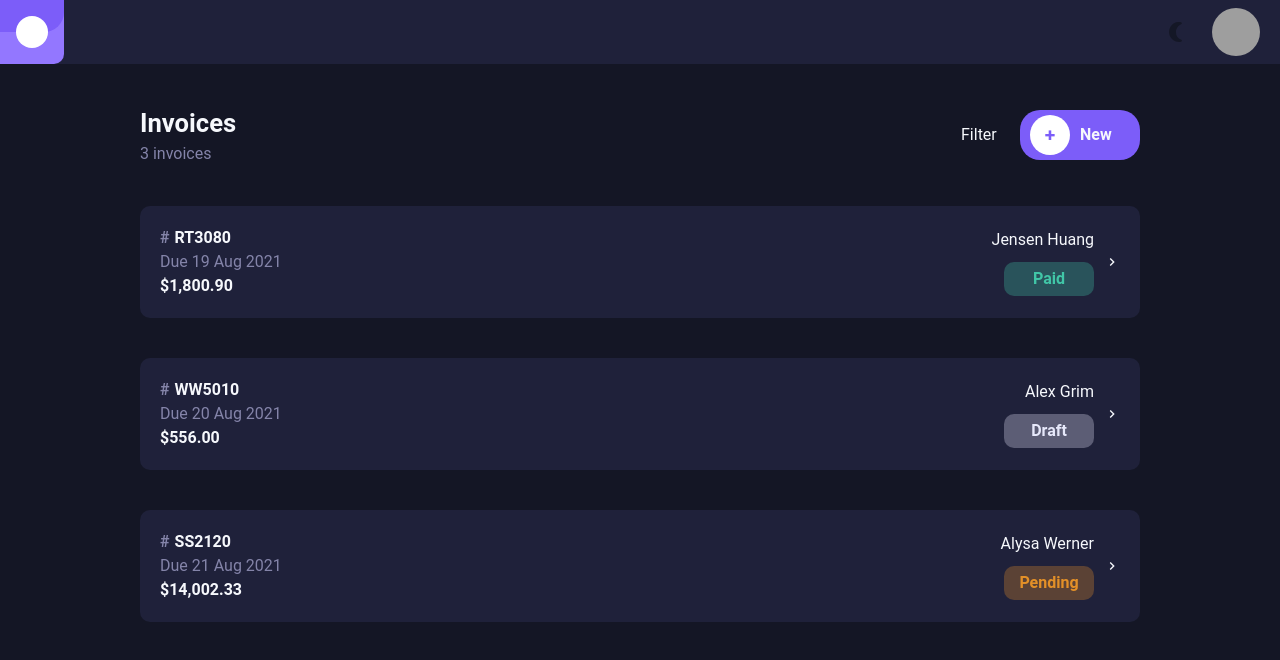
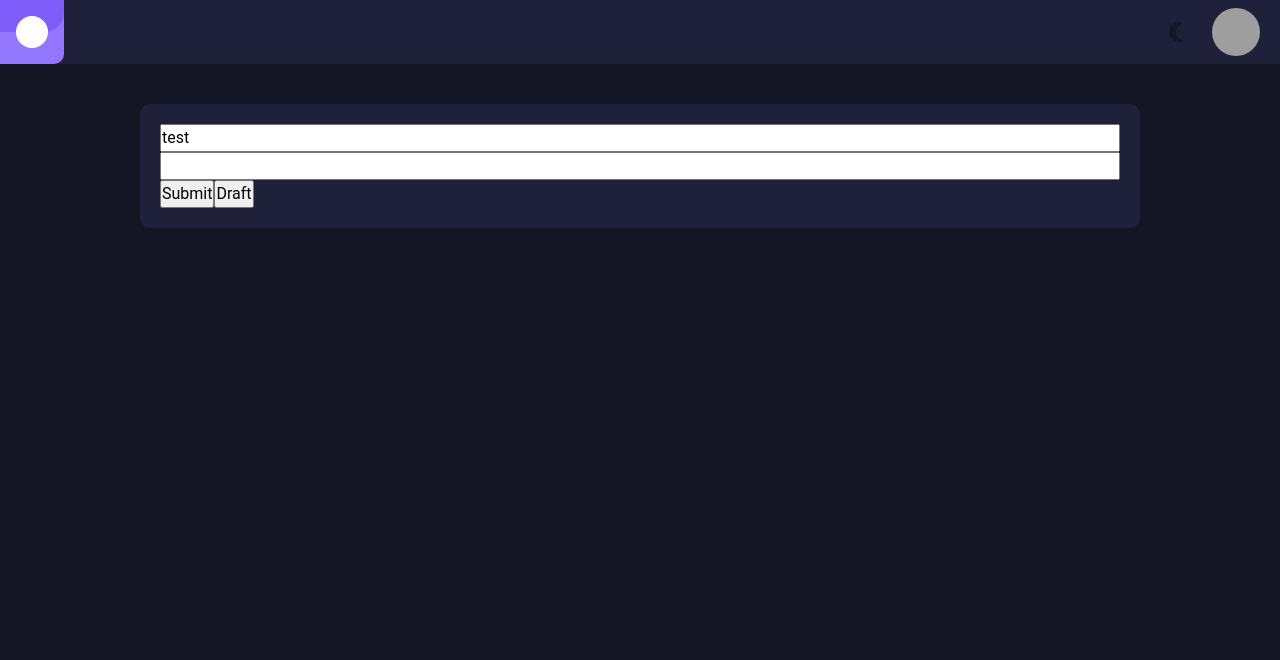
Before and after one commit to xFreshu/my-invoices, a React (Create React App) app: page /add-invoice in a window 1280 px wide. Shown: the top 660 px of the page. Built offline with nearby package versions, Linux system fonts and the light colour scheme; grey boxes are pictures that could not be loaded.

Commit message:
Create basic add invoice form

```diff
--- a/package.json
+++ b/package.json
@@ -8,6 +8,7 @@
     "@testing-library/user-event": "^13.5.0",
     "react": "^17.0.2",
     "react-dom": "^17.0.2",
+    "react-hook-form": "^7.28.0",
     "react-icons": "^4.3.1",
     "react-router-dom": "^6.2.2",
     "react-scripts": "5.0.0",
--- a/src/components/molecules/FilterSection/FilterSection.jsx
+++ b/src/components/molecules/FilterSection/FilterSection.jsx
@@ -1,8 +1,10 @@
 import React from 'react';
 import { StyledFilterSection } from './FilterSection.styles';
 import PropTypes from 'prop-types';
+import { useNavigate } from 'react-router-dom';
 
 const FilterSection = ({ invoices }) => {
+  const navigate = useNavigate();
   return (
     <StyledFilterSection>
       <div>
@@ -11,12 +13,12 @@ const FilterSection = ({ invoices }) => {
       </div>
       <div>
         <select>
-          <option value="MdNightlightRound">Filter</option>
+          <option value="MdNightlightRound">Filter V</option>
           <option value="Paid">Paid</option>
           <option value="Draft">Draft</option>
           <option value="Pending">Pending</option>
         </select>
-        <button>
+        <button onClick={() => navigate('/add-invoice')}>
           <b>+</b>
           <span>New</span>
         </button>
--- a/src/components/molecules/FilterSection/FilterSection.styles.js
+++ b/src/components/molecules/FilterSection/FilterSection.styles.js
@@ -32,6 +32,7 @@ export const StyledFilterSection = styled.div`
         -moz-appearance: none;
         -webkit-appearance: none;
         appearance: none;
+        margin-right: 20px;
         option {
           background-color: ${({ theme }) => theme.cardColor};
           padding: 10px;
--- a/src/components/molecules/Navigation/Navigation.jsx
+++ b/src/components/molecules/Navigation/Navigation.jsx
@@ -1,14 +1,16 @@
 import React from 'react';
+import { useNavigate } from 'react-router-dom';
 import { MdNightlightRound } from 'react-icons/md';
 import { NavigationBar } from './Navigation.styles';
 import { StyledLogo } from '../../atoms/Logo/Logo.styles';
 
 const Navigation = () => {
+  const navigate = useNavigate();
   return (
     <NavigationBar>
       <ul>
         <li>
-          <StyledLogo />
+          <StyledLogo onClick={() => navigate('/')} />
         </li>
         <li>
           <MdNightlightRound />
--- a/src/index.js
+++ b/src/index.js
@@ -1,6 +1,6 @@
 import React from 'react';
 import ReactDOM from 'react-dom';
-import App from './views/App';
+import App from './pages/App';
 import { GlobalStyles } from './assets/GlobalStyles';
 import { ThemeProvider } from 'styled-components';
 import { theme } from './assets/theme';
--- /dev/null
+++ b/src/pages/AddInvoice/AddInvoice.jsx
@@ -0,0 +1,80 @@
+import React, { useState } from 'react';
+import { useForm } from 'react-hook-form';
+import styled from 'styled-components';
+import PropTypes from 'prop-types';
+
+const FormContainer = styled.div`
+  margin-top: 40px;
+  form {
+    background-color: ${({ theme }) => theme.cardColor};
+    display: flex;
+    flex-direction: column;
+    width: 90%;
+    max-width: 1000px;
+    margin: 0 auto;
+    padding: 20px;
+    border-radius: 10px;
+  }
+`;
+const AddInvoice = ({ setInvoices, invoices }) => {
+  const [counter, setCounter] = useState(0);
+  const {
+    register,
+    handleSubmit,
+    watch,
+    formState: { errors }
+  } = useForm();
+  const onSubmit = (data) =>
+    setInvoices([
+      ...invoices,
+      {
+        ...data,
+        id: Math.random().toString(36).substring(7).toLocaleUpperCase(),
+        status: 'Pending',
+        dateDue: currentDay
+      }
+    ]);
+
+  const date = new Date();
+  const months = [
+    'January',
+    'February',
+    'March',
+    'April',
+    'May',
+    'June',
+    'July',
+    'August',
+    'September',
+    'October',
+    'November',
+    'December'
+  ];
+  const t1 = months[date.getMonth()];
+  const currentDay = `${date.getDay()} ${t1} ${date.getFullYear()}`;
+
+  return (
+    <FormContainer>
+      <form onSubmit={handleSubmit(onSubmit)}>
+        {/* register your input into the hook by invoking the "register" function */}
+        <input defaultValue="test" {...register('contractor')} />
+
+        {/* include validation with required or other standard HTML validation rules */}
+        <input {...register('invoicePrice', { required: true })} type="number" />
+        {/* errors will return when field validation fails  */}
+        {errors.invoicePrice && <span>This field is required</span>}
+        <div>
+          <button type="submit">Submit</button>
+          <button>Draft</button>
+        </div>
+      </form>
+    </FormContainer>
+  );
+};
+
+AddInvoice.propTypes = {
+  setInvoices: PropTypes.func.isRequired,
+  invoices: PropTypes.array.isRequired
+};
+
+export default AddInvoice;
--- a/src/views/App.js
+++ b/src/pages/App.js
@@ -1,9 +1,8 @@
 import React, { useState } from 'react';
-import styled from 'styled-components';
 import Navigation from '../components/molecules/Navigation/Navigation';
-import InvoicesContainer from '../components/organisms/InvoicesContainer/InvoicesContainer';
-import FilterSection from '../components/molecules/FilterSection/FilterSection';
-
+import { BrowserRouter, Route, Routes } from 'react-router-dom';
+import Home from './Home/Home';
+import AddInvoice from './AddInvoice/AddInvoice';
 const DUMMY_DATA = [
   {
     id: 'RT3080',
@@ -31,11 +30,17 @@ const DUMMY_DATA = [
 const App = () => {
   const [invoices, setInvoices] = useState(DUMMY_DATA);
   return (
-    <>
+    <BrowserRouter>
       <Navigation />
-      <FilterSection invoices={invoices} />
-      <InvoicesContainer invoices={invoices} />
-    </>
+      <Routes>
+        <Route exact path="/" element={<Home invoices={invoices} />} />
+        <Route
+          exact
+          path="/add-invoice"
+          element={<AddInvoice setInvoices={setInvoices} invoices={invoices} />}
+        />
+      </Routes>
+    </BrowserRouter>
   );
 };
 
--- /dev/null
+++ b/src/pages/Home/Home.jsx
@@ -0,0 +1,19 @@
+import React from 'react';
+import PropTypes from 'prop-types';
+import FilterSection from '../../components/molecules/FilterSection/FilterSection';
+import InvoicesContainer from '../../components/organisms/InvoicesContainer/InvoicesContainer';
+
+const Home = ({ invoices }) => {
+  return (
+    <>
+      <FilterSection invoices={invoices} />
+      <InvoicesContainer invoices={invoices} />
+    </>
+  );
+};
+
+Home.propTypes = {
+  invoices: PropTypes.array.isRequired
+};
+
+export default Home;
```
Also changed, not shown: 1 other file (tests, documents, lock files or other folders).
